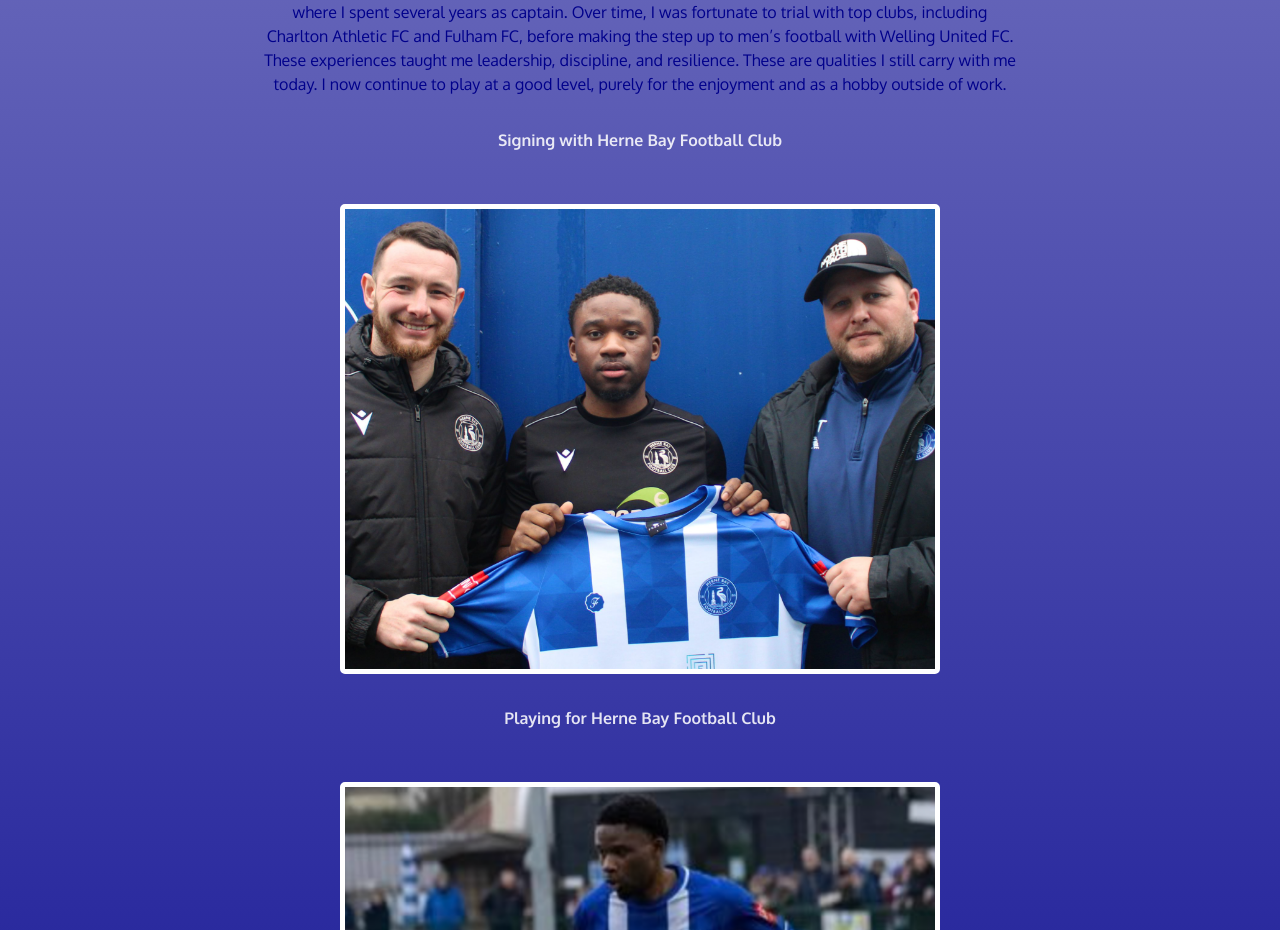
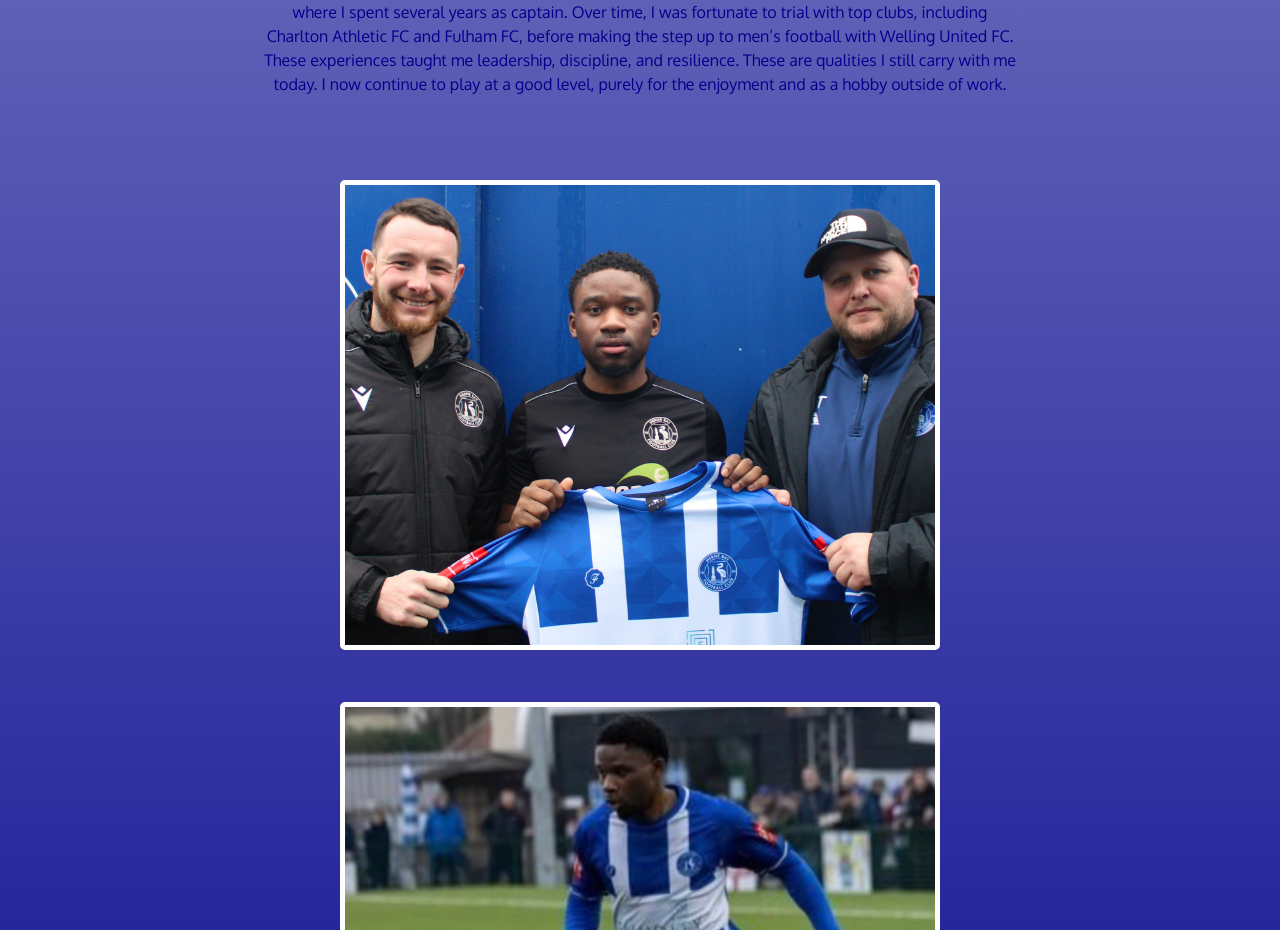
Before and after one commit to tosinfolarin/MyPortfolio, a React (Vite) app in the folder myPortfolio/: page / in a window 1280 px wide. Shown: the part 2607-3537 px from the top of the page. Built offline with nearby package versions, Linux system fonts and the light colour scheme.

Commit message:
portfolio improvements

```diff
--- a/myPortfolio/src/components/Hobbies.jsx
+++ b/myPortfolio/src/components/Hobbies.jsx
@@ -10,12 +10,11 @@ const Hobbies = () => {
         <br></br>
         <br></br>
         <h3 className='HobbyDescription'>{information.hobbies_explanation}</h3>
-            <h3 className="ProjectDescription"> <strong>Signing with Herne Bay Football Club</strong> </h3>
+            <h3 className="ProjectDescription"> <strong></strong> </h3>
             <div className="HobbyImage">
                 <img src={hobbyimage2} alt="FootballSigning"/>
             </div>
 
-            <h3 className="ProjectDescription"> <strong>Playing for Herne Bay Football Club</strong> </h3>
             <div className="HobbyImage">
                 <img src={hobbyimage1} alt="PlayingFootball"/>
             </div>
```
